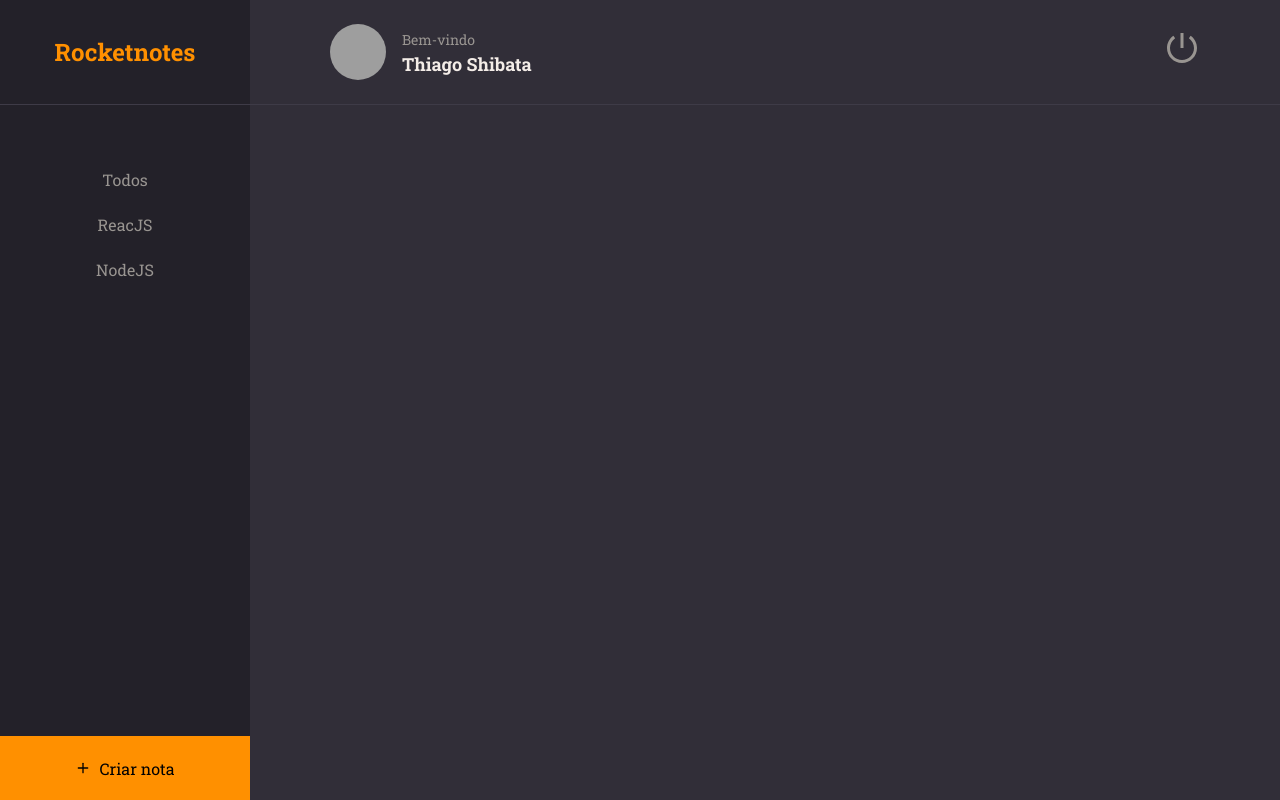
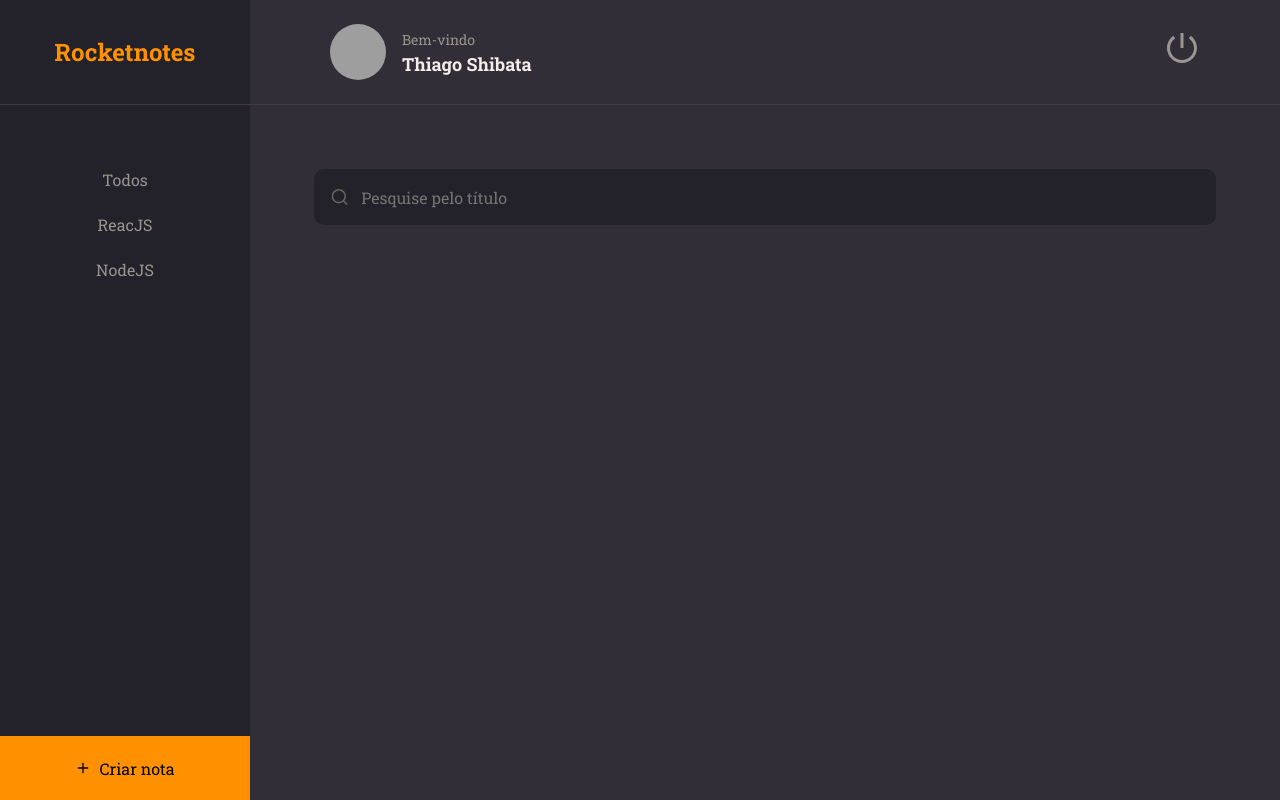
Before and after one commit to thiagoshibata/explorer-frontend-notes, a React (Vite) app: page / in a window 1280 px wide. Built offline with nearby package versions, Linux system fonts and the light colour scheme; grey boxes are pictures that could not be loaded.

Commit message:
feat: create component input and add on Home

```diff
--- /dev/null
+++ b/src/components/Input/index.jsx
@@ -0,0 +1,11 @@
+import { Container } from "./styles"
+
+export function Input({ icon: Icon, ...rest }) {
+  return (
+    <Container>
+      {/* somente mostrará o ícone caso ele exista */}
+      {Icon && <Icon size={20} />}
+      <input {...rest} />
+    </Container>
+  )
+}
--- /dev/null
+++ b/src/components/Input/styles.js
@@ -0,0 +1,31 @@
+import styled from "styled-components"
+
+export const Container = styled.div`
+  width: 100%;
+  display: flex;
+  align-items: center;
+
+  background-color: ${({ theme }) => theme.COLORS.BACKGROUND_900};
+  color: ${({ theme }) => theme.COLORS.GRAY_300};
+
+  margin-bottom: 8px;
+  border-radius: 10px;
+
+  > input {
+    height: 56px;
+    width: 100%;
+
+    padding: 12px;
+
+    color: ${({ theme }) => theme.COLORS.WHITE};
+    background: transparent;
+    border: 0;
+
+    &:placeholder {
+      color: ${({ theme }) => theme.COLORS.GRAY_300};
+    }
+  }
+  > svg {
+    margin-left: 16px;
+  }
+`
--- a/src/pages/Home/index.jsx
+++ b/src/pages/Home/index.jsx
@@ -1,7 +1,8 @@
-import {FiPlus} from 'react-icons/fi'
+import { FiPlus, FiSearch } from "react-icons/fi"
 
 import { Container, Brand, Menu, Search, Content, NewNote } from "./styles"
 import { Header } from "../../components/Header"
+import { Input } from "../../components/Input"
 import { ButtonText } from "../../components/ButtonText"
 
 export function Home() {
@@ -22,10 +23,12 @@
           <ButtonText title="NodeJS" />
         </li>
       </Menu>
-      <Search></Search>
+      <Search>
+        <Input icon={FiSearch} placeholder="Pesquise pelo título" />
+      </Search>
       <Content></Content>
       <NewNote>
-        <FiPlus/>
+        <FiPlus />
         Criar nota
       </NewNote>
     </Container>
--- a/src/pages/Home/styles.js
+++ b/src/pages/Home/styles.js
@@ -45,6 +45,7 @@
 `
 export const Search = styled.div`
   grid-area: search;
+  padding: 64px 64px 0;
 `
 export const Content = styled.div`
   grid-area: content;
```
